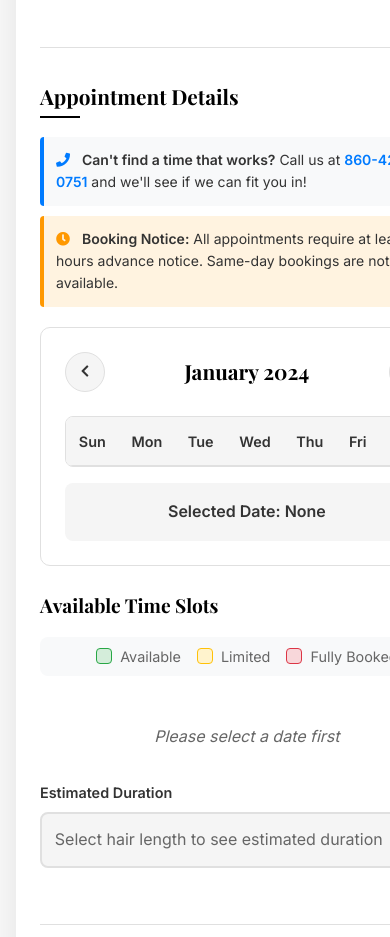
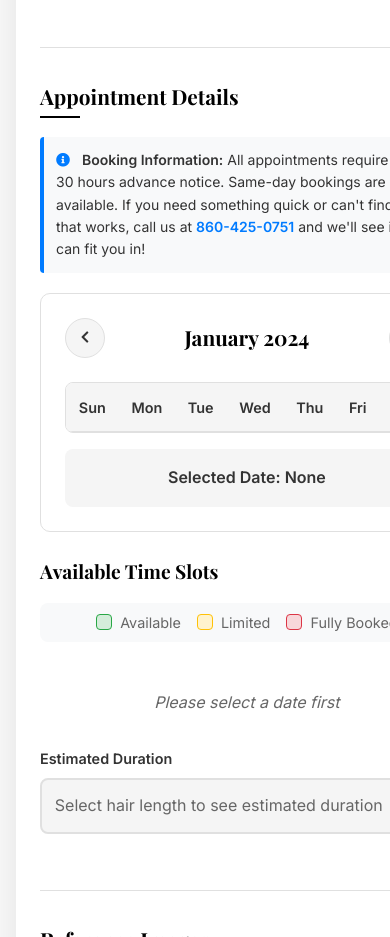
Before and after one commit to MousScales/MomSite, a plain HTML site: page booking.html in a window 390 px wide. Shown: the part 1600-2537 px from the top of the page. Drawn offline with nearby package versions, Linux system fonts and the light colour scheme; a script that the page names is missing.

Commit message:
Combine booking notices into one comprehensive message explaining 30-hour requirement and phone option

```diff
--- a/booking.html
+++ b/booking.html
@@ -87,13 +87,9 @@
                     <div class="form-section">
                         <h2>Appointment Details</h2>
                         <div class="calendar-note">
-                            <p style="background: #f8f9fa; padding: 12px; border-left: 4px solid #007bff; margin-bottom: 10px; border-radius: 4px; font-size: 14px;">
-                                <i class="fas fa-phone" style="margin-right: 8px; color: #007bff;"></i>
-                                <strong>Can't find a time that works?</strong> Call us at <a href="tel:8604250751" style="color: #007bff; text-decoration: none; font-weight: bold;">860-425-0751</a> and we'll see if we can fit you in!
-                            </p>
-                            <p style="background: #fff3e0; padding: 12px; border-left: 4px solid #ff9800; margin-bottom: 20px; border-radius: 4px; font-size: 14px;">
-                                <i class="fas fa-clock" style="margin-right: 8px; color: #ff9800;"></i>
-                                <strong>Booking Notice:</strong> All appointments require at least 30 hours advance notice. Same-day bookings are not available.
+                            <p style="background: #f8f9fa; padding: 12px; border-left: 4px solid #007bff; margin-bottom: 20px; border-radius: 4px; font-size: 14px;">
+                                <i class="fas fa-info-circle" style="margin-right: 8px; color: #007bff;"></i>
+                                <strong>Booking Information:</strong> All appointments require at least 30 hours advance notice. Same-day bookings are not available. If you need something quick or can't find a time that works, call us at <a href="tel:8604250751" style="color: #007bff; text-decoration: none; font-weight: bold;">860-425-0751</a> and we'll see if we can fit you in!
                             </p>
                         </div>
                         <div class="calendar-container">
```
